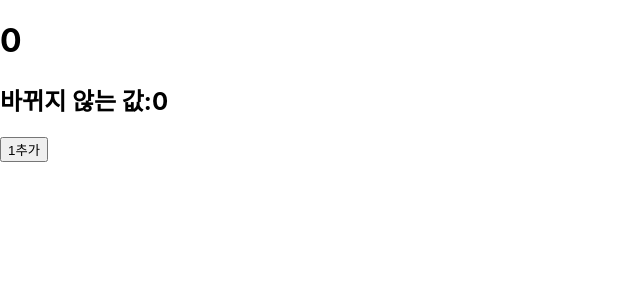
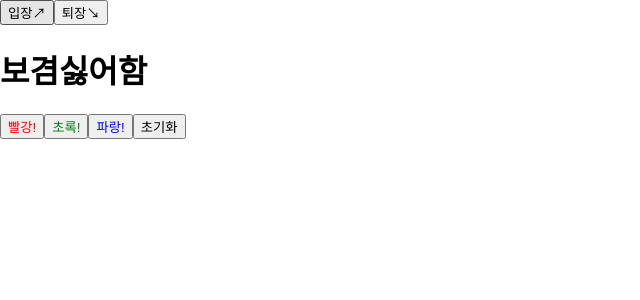
Before and after one commit to winertop6924/practice, a React (Create React App) app: page / in a window 1280 px wide. Shown: the top 300 px of the page, without its empty margins (0-640 px from the left). Built offline with nearby package versions, Linux system fonts and the light colour scheme.

Commit message:
버튼함 만들어봄

```diff
--- a/src/App.js
+++ b/src/App.js
@@ -2,9 +2,13 @@
 import React from "react";
 import Counter from "./Counter";
 import MyComponent from "./MyComponent";
+import Say from "./Say";
 const App = () => {
-  return <Counter> </Counter>;
+  return <Say />;
 };
+// const App = () => {
+//   return <Counter> </Counter>;
+// };
 /*src\MyComponent.js
   Line 15:13:  Typo in static class property declaration  react/no-typos
 
--- /dev/null
+++ b/src/Say.js
@@ -0,0 +1,30 @@
+import React, { useState } from "react";
+import "./App.css";
+
+const Say = () => {
+  const [message, setMessage] = useState("보겸싫어함");
+  const onClickEnter = () => setMessage("보이루~");
+  const onClickLeave = () => setMessage("보이~");
+
+  const [color, setColor] = useState("black");
+  return (
+    <div>
+      <button onClick={onClickEnter}>입장↗</button>
+      <button onClick={onClickLeave}>퇴장↘</button>
+      <h1 style={{ color }}>{message}</h1>
+      <button style={{ color: "red" }} onClick={() => setColor("red")}>
+        빨강!
+      </button>
+      <button style={{ color: "green" }} onClick={() => setColor("green")}>
+        초록!
+      </button>
+      <button style={{ color: "blue" }} onClick={() => setColor("blue")}>
+        파랑!
+      </button>
+      <button style={{ color: "black" }} onClick={() => setColor("black")}>
+        초기화
+      </button>
+    </div>
+  );
+};
+export default Say;
```
Also changed, not shown: 1 other file (tests, documents, lock files or other folders).
